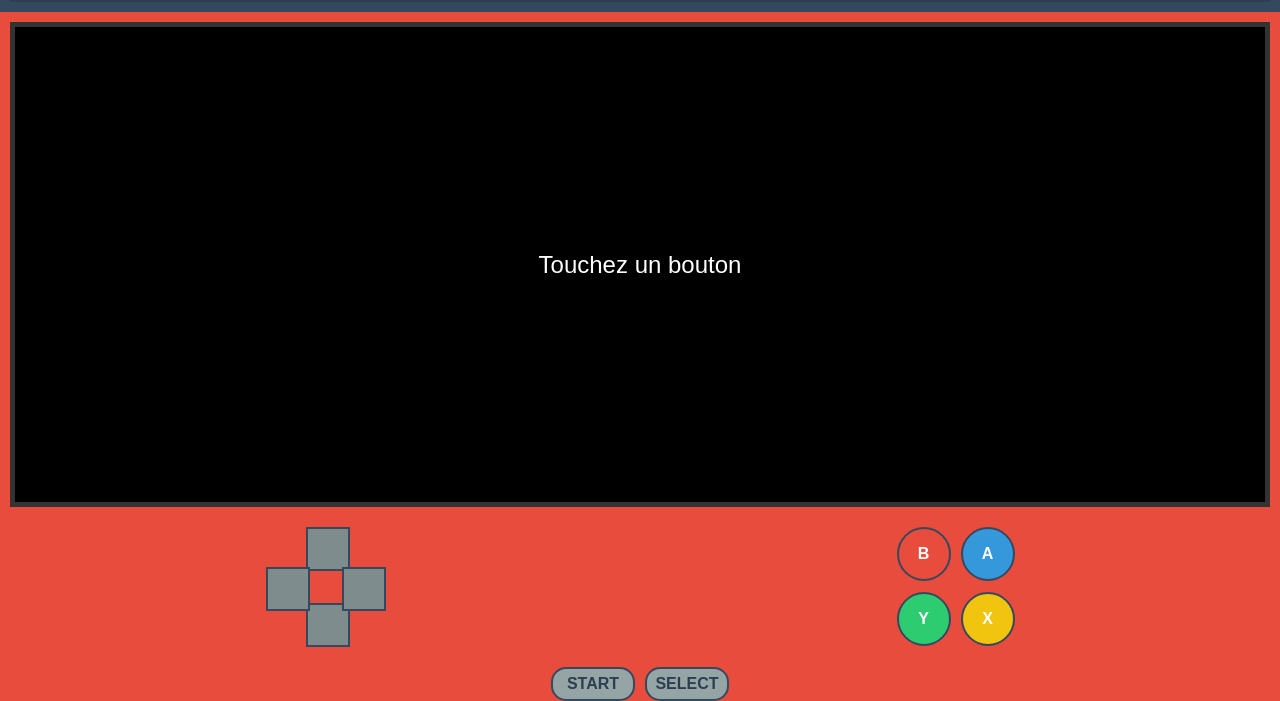
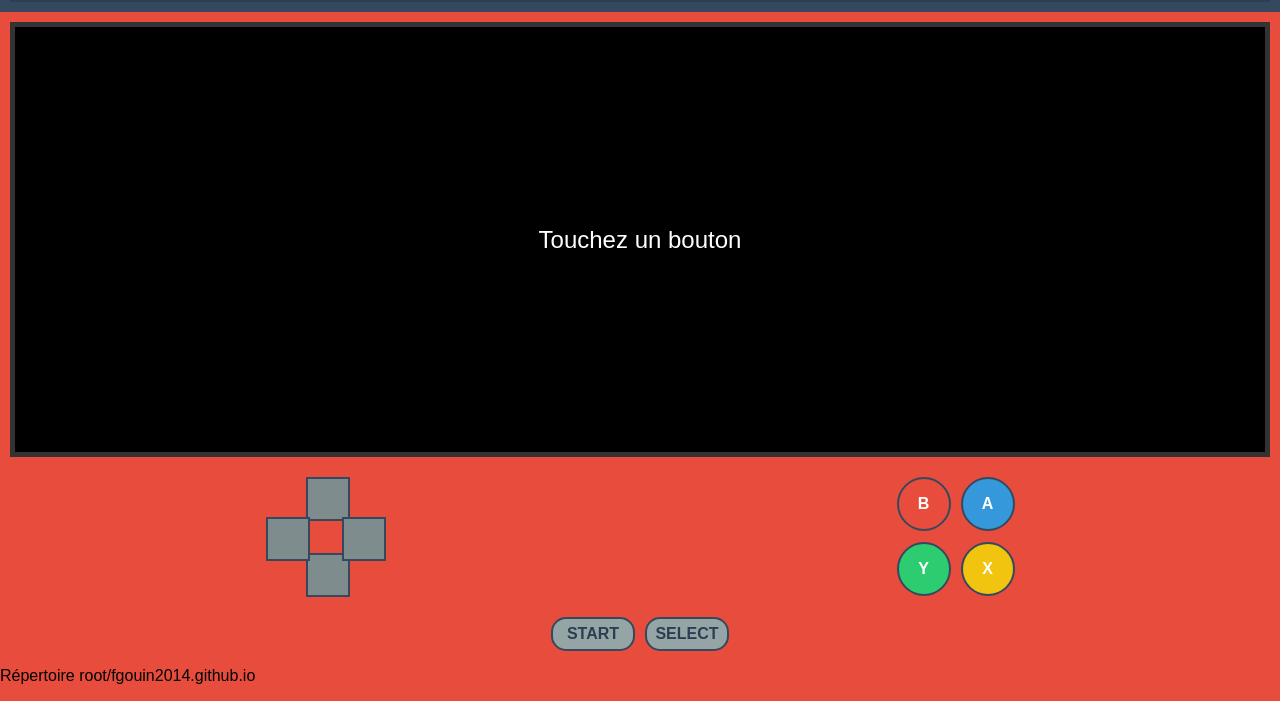
Before and after one commit to fgouin2014/fgouin2014.github.io, a plain HTML site: page dist/index.html in a window 1280 px wide. Shown: the part 99-800 px from the top of the page. Drawn offline with Linux system fonts and the light colour scheme.

Commit message:
<div><p>Répertoire root/fgouin2014.github.io</p></div>

```diff
--- a/dist/index.html
+++ b/dist/index.html
@@ -182,6 +182,7 @@
             <div class="menu-button" data-button="START">START</div>
             <div class="menu-button" data-button="SELECT">SELECT</div>
         </div>
+        <div><p>Répertoire root/fgouin2014.github.io</p></div>
     </div>
 
     <script>
```
